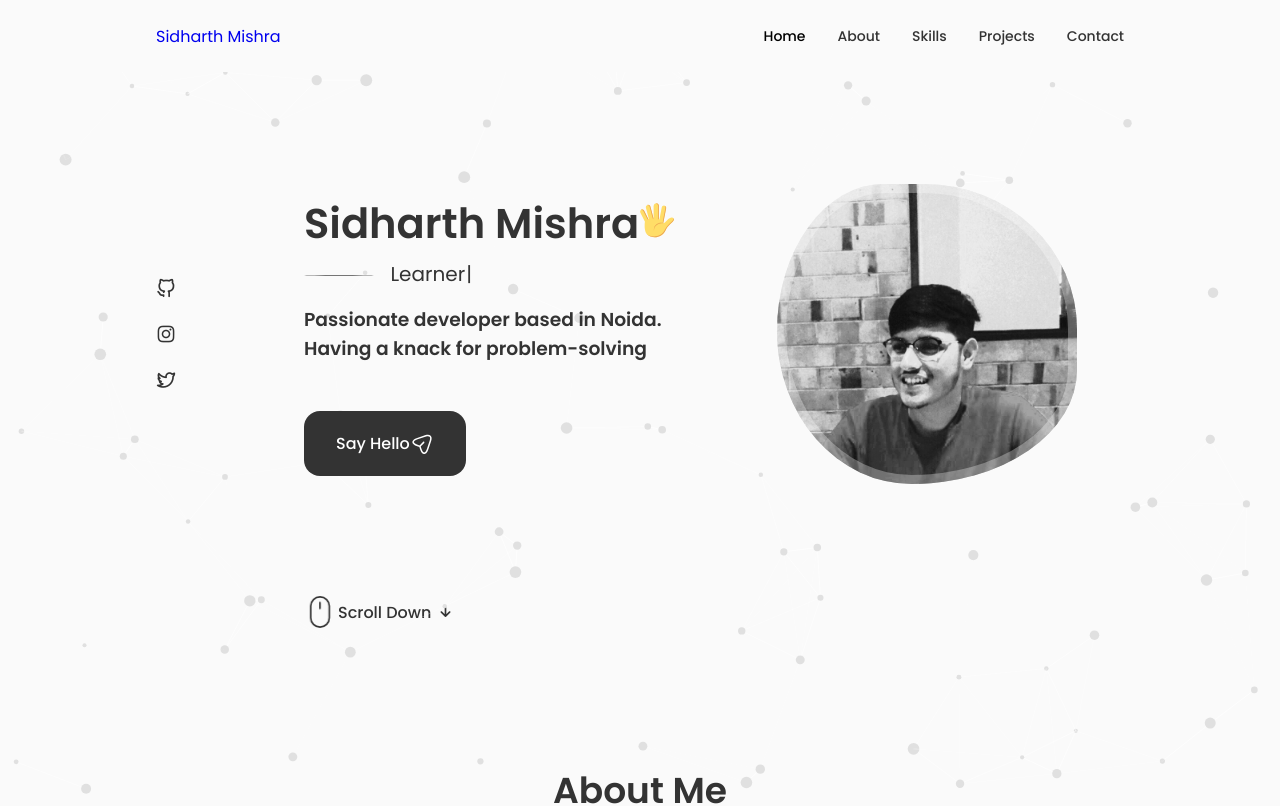
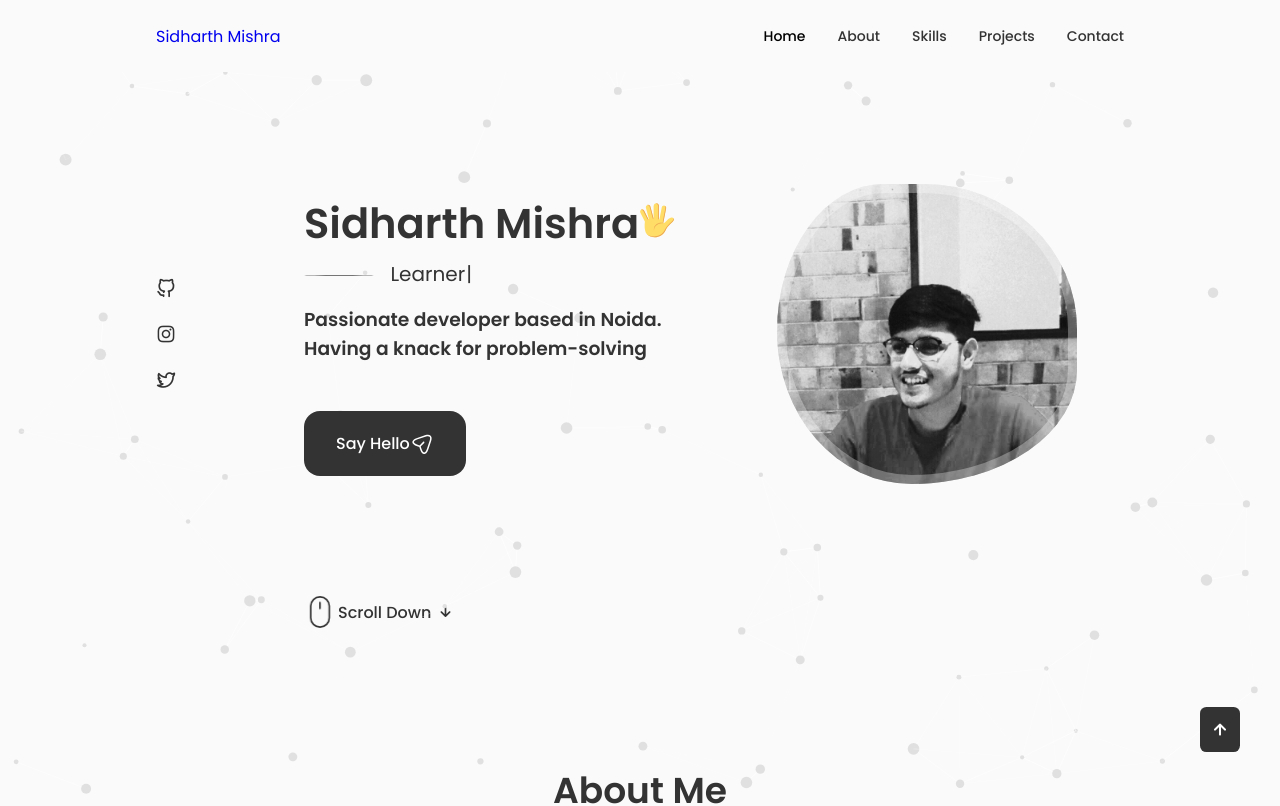
Before and after one commit to SidharthMishra-07/portfolio, a React (Create React App) app: page / in a window 1280 px wide. Shown: the top 806 px of the page. Built offline with nearby package versions, Linux system fonts and the light colour scheme.

Commit message:
ScrolltoTop Added

```diff
--- a/src/App.js
+++ b/src/App.js
@@ -7,6 +7,7 @@
 import Projects from './Components/Projects/Projects';
 import Contact from './Components/Contact/Contact';
 import Footer from './Components/Footer/Footer';
+import Scrollup from './Components/ScrollUp/Scrollup';
 
 const App = () => {
   return (
@@ -18,8 +19,10 @@
         <Skills />
         <Projects />
         <Contact />
-        <Footer />
       </main>
+
+      <Footer />
+      <Scrollup />
     </>
   )
 }
--- /dev/null
+++ b/src/Components/ScrollUp/Scrollup.css
@@ -0,0 +1,18 @@
+.scrollup{
+    position: fixed;
+    right: 2.5rem;
+    bottom: 3rem;
+    background-color: var(--title-color);
+    opacity: 0.8rem;
+    padding: 0.3rem 0.5rem;
+    border-radius: 0.4rem;
+    z-index: var(--z-tooltip);
+    transition: 0.4s;
+}
+.scrollup:hover{
+    background-color: var(--title-color-dark);
+}
+.scrollup_icon{
+    font-size: 1.5rem;
+    color: var(--container-color);
+}
--- /dev/null
+++ b/src/Components/ScrollUp/Scrollup.jsx
@@ -0,0 +1,12 @@
+import React from 'react';
+import './Scrollup.css'
+
+const Scrollup = () => {
+  return (
+    <a href="#home" className="scrollup">
+        <i className="uil uil-arrow-up scrollup_icon"></i>
+    </a>
+  )
+}
+
+export default Scrollup
```
